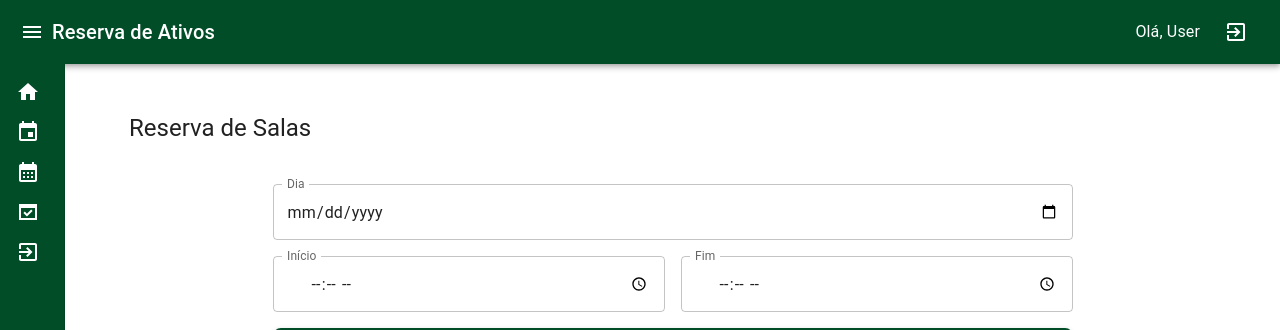
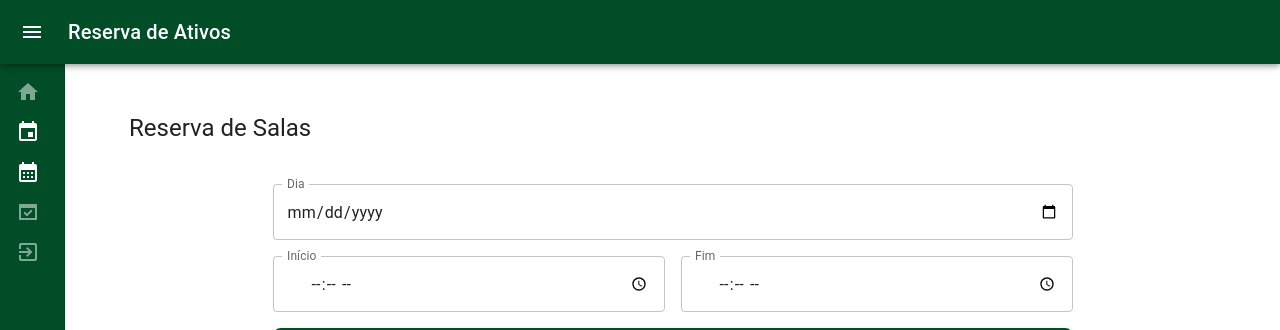
Before and after one commit to alekiss/reserva-ativos-ppgti, a React (Vite) app: page /reservar/salas in a window 1280 px wide. Shown: the top 330 px of the page. Built offline with nearby package versions, Linux system fonts and the light colour scheme; no server answers; some icons are missing.

Commit message:
feat: finalização das integrações da Sprint 01 e correção de bugs

```diff
--- a/src/components/header/header.tsx
+++ b/src/components/header/header.tsx
@@ -1,25 +1,25 @@
 import { AppBar, Toolbar, Typography, IconButton } from "@mui/material";
-import { Menu, ExitToApp } from "@mui/icons-material";
+import { Menu } from "@mui/icons-material";
 
 type HeaderProps = {
   onToggleSidebar: () => void;
 };
 const Header = ({ onToggleSidebar }: HeaderProps) => {
   return (
-    <AppBar position="static" className="header">
+    <AppBar position="sticky" className="header" sx={{ zIndex: 1201 }}>
       <Toolbar>
         <IconButton edge="start" color="inherit" onClick={onToggleSidebar}>
           <Menu />
         </IconButton>
-        <Typography variant="h6" sx={{ flexGrow: 1 }}>
+        <Typography variant="h6" sx={{ flexGrow: 1, ml: 2 }}>
           Reserva de Ativos
         </Typography>
-        <Typography variant="body1" sx={{ marginRight: 2 }}>
+        {/* <Typography variant="body1" sx={{ marginRight: 2 }}>
           Olá, User
         </Typography>
         <IconButton color="inherit">
           <ExitToApp />
-        </IconButton>
+        </IconButton> */}
       </Toolbar>
     </AppBar>
   );
--- a/src/components/header/sidebar.scss
+++ /dev/null
@@ -1,17 +0,0 @@
-@use './../../styles/variables' as *;
-
-.sidebar {
-  width: 240px;
-  transition: width 0.3s;
-  background-color: $dark-green;
-  border: 5px solid red !important;
-
-
-  &.collapsed {
-    width: 80px;
-
-    .MuiListItemText-root {
-      display: none;
-    }
-  }
-}
--- a/src/components/header/sidebar.tsx
+++ b/src/components/header/sidebar.tsx
@@ -4,6 +4,7 @@ import {
   ListItem,
   ListItemIcon,
   ListItemText,
+  Tooltip,
 } from "@mui/material";
 import {
   Home,
@@ -12,7 +13,6 @@ import {
   DomainVerificationSharp,
   CalendarMonth,
 } from "@mui/icons-material";
-import "./sidebar.scss";
 import { Link } from "react-router-dom";
 
 type SidebarProps = {
@@ -21,21 +21,29 @@ type SidebarProps = {
 
 const Sidebar = ({ collapsed }: SidebarProps) => {
   const navItems = [
-    { text: "Home", icon: <Home sx={{ color: "white" }} />, path: "/home" },
+    {
+      text: "Home",
+      icon: <Home sx={{ color: "white" }} />,
+      path: "/home",
+      disabled: true,
+    },
     {
       text: "Reservar",
       icon: <Event sx={{ color: "white" }} />,
       path: "/reservar",
+      disabled: false,
     },
     {
       text: "Minhas Reservas",
       icon: <CalendarMonth sx={{ color: "white" }} />,
       path: "/minhas-reservas",
+      disabled: false,
     },
     {
       text: "Check In/Out",
       icon: <DomainVerificationSharp sx={{ color: "white" }} />,
       path: "/check-in-out",
+      disabled: true,
     },
   ];
 
@@ -45,40 +53,61 @@ const Sidebar = ({ collapsed }: SidebarProps) => {
       sx={{
         width: collapsed ? 65 : 240,
         "& .MuiDrawer-paper": {
-          marginTop: "64px",
+          paddingTop: "64px",
           backgroundColor: "primary.main",
           width: collapsed ? 65 : 240,
           overflowX: "hidden",
-          cursor: "pointer",
         },
       }}
     >
       <List>
-        {navItems.map((item) => (
-          <Link to={item.path}>
+        {navItems.map((item) => {
+          const content = (
             <ListItem
-              component="button"
               key={item.text}
               sx={{
                 backgroundColor: "transparent",
                 color: "white",
                 border: "none",
-                cursor: "pointer",
+                cursor: item.disabled ? "not-allowed" : "pointer",
+                opacity: item.disabled ? 0.5 : 1,
+                "&:hover": {
+                  backgroundColor: "rgba(255, 255, 255, 0.1)",
+                },
               }}
             >
               <ListItemIcon>{item.icon}</ListItemIcon>
               {!collapsed && <ListItemText primary={item.text} />}
             </ListItem>
+          );
+
+          return item.disabled ? (
+            <Tooltip title="Funcionalidade em breve" key={item.text}>
+              <span>{content}</span>
+            </Tooltip>
+          ) : (
+            <Link
+              to={item.path}
+              key={item.text}
+              style={{ textDecoration: "none" }}
+            >
+              {content}
             </Link>
-        ))}
+          );
+        })}
+
+        <Tooltip title="Funcionalidade em breve">
+          <span>
             <ListItem
-          component="button"
-          key="logout"
               sx={{
                 backgroundColor: "transparent",
                 color: "white",
                 border: "none",
-            cursor: "pointer",
+                cursor: "not-allowed",
+                opacity: 0.5,
+                "&:hover": {
+                  backgroundColor: "rgba(255, 255, 255, 0.1)",
+                },
               }}
             >
               <ListItemIcon>
@@ -86,6 +115,8 @@ const Sidebar = ({ collapsed }: SidebarProps) => {
               </ListItemIcon>
               {!collapsed && <ListItemText primary="Sair" />}
             </ListItem>
+          </span>
+        </Tooltip>
       </List>
     </Drawer>
   );
--- a/src/components/layout-header/layout-header.scss
+++ b/src/components/layout-header/layout-header.scss
@@ -1,7 +1,7 @@
 .layout {
   display: flex;
   flex-direction: column;
-  height: 100vh;
+  min-height: 100vh;
 
   .content-area {
     display: flex;
--- a/src/components/reserva-item/reserva-item.tsx
+++ b/src/components/reserva-item/reserva-item.tsx
@@ -4,43 +4,73 @@ import {
   Typography,
   CardMedia,
   IconButton,
-  Menu,
-  MenuItem,
+  Box,
+  Tooltip,
 } from "@mui/material";
 import MoreVertIcon from "@mui/icons-material/MoreVert";
-import { useState } from "react";
 import { ReservaItemProps } from "../../types/reserva";
 
-const ReservaItem = ({ reserva, onEditar, onCancelar }: ReservaItemProps) => {
-  const [anchorEl, setAnchorEl] = useState<null | HTMLElement>(null);
-  const open = Boolean(anchorEl);
+const ReservaItem = ({ reserva }: ReservaItemProps) => {
+  // const [anchorEl, setAnchorEl] = useState<null | HTMLElement>(null);
+  // const open = Boolean(anchorEl);
+
+  // const handleMenuOpen = (event: React.MouseEvent<HTMLElement>) => {
+  //   setAnchorEl(event.currentTarget);
+  // };
+
+  // const handleMenuClose = () => {
+  //   setAnchorEl(null);
+  // };
 
   return (
     <Card sx={{ display: "flex", mb: 2 }}>
       <CardMedia
         component="img"
         sx={{ width: 180 }}
-        image={reserva.imagem}
+        image={"https://blog.woba.com.br/wp-content/uploads/2021/11/creative-space-coworking-1024x768.jpeg"}
         alt="Reserva"
       />
-      <CardContent sx={{ flex: 1 }}>
+      <Box sx={{ display: "flex", flexDirection: "column", flex: 1 }}>
+        <CardContent sx={{ flex: "1 0 auto" }}>
           <Typography variant="subtitle1" fontWeight={600}>
-          {reserva.tipo}
+            {reserva.ativoNome}
           </Typography>
           <Typography variant="body2">
-          {reserva.data} • {reserva.horaInicio} às {reserva.horaFim}
+            {reserva.dia} • {reserva.inicio} às {reserva.fim}
           </Typography>
           <Typography variant="body2" color="text.secondary">
-          {reserva.local}
+            {reserva.finalidade}
           </Typography>
         </CardContent>
-      <IconButton onClick={(e) => setAnchorEl(e.currentTarget)}>
+      </Box>
+      <Box sx={{ display: "flex", alignItems: "start", pr: 2, pt: 2 }}>
+        <Tooltip title="Funcionalidade em breve">
+          <span>
+            <IconButton disabled>
               <MoreVertIcon />
             </IconButton>
-      <Menu open={open} anchorEl={anchorEl} onClose={() => setAnchorEl(null)}>
+          </span>
+        </Tooltip>
+         {/* <IconButton onClick={handleMenuOpen}>
+          <MoreVertIcon />
+        </IconButton>
+        <Menu
+          open={open}
+          anchorEl={anchorEl}
+          onClose={handleMenuClose}
+          anchorOrigin={{
+            vertical: "top",
+            horizontal: "right",
+          }}
+          transformOrigin={{
+            vertical: "top",
+            horizontal: "right",
+          }}
+        >
           <MenuItem onClick={onEditar}>Editar</MenuItem>
           <MenuItem onClick={onCancelar}>Cancelar Reserva</MenuItem>
-      </Menu>
+        </Menu> */}
+      </Box>
     </Card>
   );
 };
--- a/src/pages/login/login.tsx
+++ b/src/pages/login/login.tsx
@@ -12,7 +12,7 @@ const Login = () => {
       </div>
       <h1>Reserva de Ativos</h1>
       <p>Faça login com SUAP</p>
-      <Link to="/home">
+       <Link to="/reservar"> {/*Depois trocar para a /home */}
         <button>ENTRAR COM SUAP</button>
       </Link>
     </div>
--- a/src/pages/minhas-reservas/minhas-reservas.tsx
+++ b/src/pages/minhas-reservas/minhas-reservas.tsx
@@ -1,37 +1,39 @@
 import { useEffect, useState } from "react";
-import { Container, Typography, Dialog, DialogTitle, DialogActions, Button } from "@mui/material";
+import {
+  Typography,
+  Dialog,
+  DialogTitle,
+  DialogActions,
+  Button,
+  Box,
+} from "@mui/material";
+import { CalendarMonth } from "@mui/icons-material";
 import { Reserva } from "../../types/reserva";
-// import ReservaItem from "../../components/reserva-item/reserva-item";
-
-// const reservasMock: Reserva[] = [
-//   {
-//     id: 1,
-//     data: "2023-10-01",
-//     horaInicio: "10:00",
-//     horaFim: "12:00",
-//     tipo: "Sala de Reunião",
-//     local: "Sala A",
-//     imagem: "https://www.iq.harvard.edu/sites/projects.iq.harvard.edu/files/styles/os_files_xlarge/public/harvard-iqss/files/k301_01.png?m=1714725215&itok=IGS1ojuR"
-//   },
-//   {
-//     id: 2,
-//     data: "2023-10-02",
-//     horaInicio: "14:00",
-//     horaFim: "16:00",
-//     tipo: "Auditório",
-//     local: "Auditório Principal",
-//     imagem: "https://www.iq.harvard.edu/sites/projects.iq.harvard.edu/files/styles/os_files_xlarge/public/harvard-iqss/files/k301_01.png?m=1714725215&itok=IGS1ojuR"
-//   }
-// ];
+import ReservaItem from "../../components/reserva-item/reserva-item";
+import { getMinhasReservas } from "../../services/reserva-service";
+import { toast } from "react-toastify";
+import AddIcon from '@mui/icons-material/Add';
+import { useNavigate } from "react-router-dom";
 
 const MinhasReservas = () => {
-  // const [reservas, setReservas] = useState<Reserva[]>(reservasMock);
-  const [reservaSelecionada] = useState<Reserva | null>(null); //Adicionar depois o setReservaSelecionada
+  const [reservas, setReservas] = useState<Reserva[]>([]);
+  // const [reservaSelecionada, setReservaSelecionada] = useState<Reserva | null>(
+  //   null
+  // );
   const [modalCancelarAberto, setModalCancelarAberto] = useState(false);
+  const navigate = useNavigate();
 
-  const carregarReservas = async () => {
-    // const data = await getReservas();
-    // setReservas(data);
+  useEffect(() => {
+    fetchReservas();
+  }, []);
+
+  const fetchReservas = async () => {
+    try {
+      const response = await getMinhasReservas();
+      setReservas(response.data.conteudo);
+    } catch {
+      toast.error("Erro ao buscar salas");
+    }
   };
 
   // const handleCancelar = (reserva: Reserva) => {
@@ -39,43 +41,67 @@ const MinhasReservas = () => {
   //   setModalCancelarAberto(true);
   // };
 
-  const confirmarCancelamento = async () => {
-    if (reservaSelecionada) {
-      // await cancelarReserva(reservaSelecionada.id);
-      // setModalCancelarAberto(false);
-      // await carregarReservas();
-    }
-  };
+  // const confirmarCancelamento = async () => {
+  //   if (reservaSelecionada) {
+  //     await cancelarReserva(reservaSelecionada.id);
+  //     setModalCancelarAberto(false);
+  //     await carregarReservas();
+  //   }
+  // };
 
   // const handleEditar = (reserva: Reserva) => {
   //   // Exibir painel lateral ou navegação para edição
   //   console.log("Editar reserva:", reserva);
   // };
 
-  useEffect(() => {
-    carregarReservas();
-  }, []);
+  const handleIrParaMinhasReservas = () => {
+    navigate("/reservar");
+  };
 
   return (
-    <Container maxWidth="md">
-      <Typography variant="h5" gutterBottom>Minhas Reservas</Typography>
-      {/* {reservas.map((reserva) => (
-        <ReservaItem
-          key={reserva.id}
-          reserva={reserva}
-          onCancelar={handleCancelar}
-          onEditar={handleEditar}
-        />
-      ))} */}
+    <Box p={4}>
+      <Box display="flex" alignItems="center" mb={4}>
+        <CalendarMonth sx={{ mr: 1 }} />
+        <Typography variant="h5">Minhas Reservas</Typography>
+      </Box>
 
-      <Dialog open={modalCancelarAberto} onClose={() => setModalCancelarAberto(false)}>
-        <DialogTitle>Confirmar cancelamento?</DialogTitle>
-        <DialogActions>
-          <Button onClick={() => setModalCancelarAberto(false)}>Fechar</Button>
-          <Button color="error" onClick={confirmarCancelamento}>Cancelar Reserva</Button>
-        </DialogActions>
-      </Dialog>
-    </Container>
+      <Box
+        display="flex"
+        flexDirection="column"
+        gap={2}
+        maxWidth="800px"
+        mx="auto"
+      >
+        {reservas.map((reserva) => (
+          <ReservaItem key={reserva.id} reserva={reserva} />
+        ))}
+
+        <Dialog
+          open={modalCancelarAberto}
+          onClose={() => setModalCancelarAberto(false)}
+        >
+          <DialogTitle>Confirmar cancelamento?</DialogTitle>
+          <DialogActions>
+            <Button onClick={() => setModalCancelarAberto(false)}>
+              Fechar
+            </Button>
+            <Button color="error" onClick={() => {}}>
+              Cancelar Reserva
+            </Button>
+          </DialogActions>
+        </Dialog>
+
+        <Box mt={2}>
+          <Button
+            variant="outlined"
+            startIcon={<AddIcon />}
+            onClick={handleIrParaMinhasReservas}
+          >
+            NOVA RESERVA
+          </Button>
+        </Box>
+      </Box>
+    </Box>
   );
 };
 
--- a/src/services/reserva-service.ts
+++ b/src/services/reserva-service.ts
@@ -1,12 +1,12 @@
 import { DataReserva } from "../types/reserva";
 import api from "./api";
 
-export const getReservasID = () =>
-  api.get(`/v1/reservas/4d22ecff-a879-4144-b866-1bf3d34cde3e`); //Deixar o ID dinâmico.
+export const getMinhasReservas = () =>
+  api.get(`/v1/reservas/usuario/historico`);
 
-export const postReserva = (data: DataReserva) => api.post("/reservas", data);
+export const postReserva = (data: DataReserva) => api.post("/v1/reservas", data);
 
-export const deleteReserva = (id: string) => api.delete(`/reservas/${id}`);
+export const deleteReserva = (id: string) => api.delete(`/v1/reservas/${id}`);
 
 export const getSalas = () => api.get("/v1/ativos/salas");
 
```
Also changed, not shown: src/types/reserva.ts (+13 -9 lines). Lines whose indentation alone changed are shown as unchanged.
